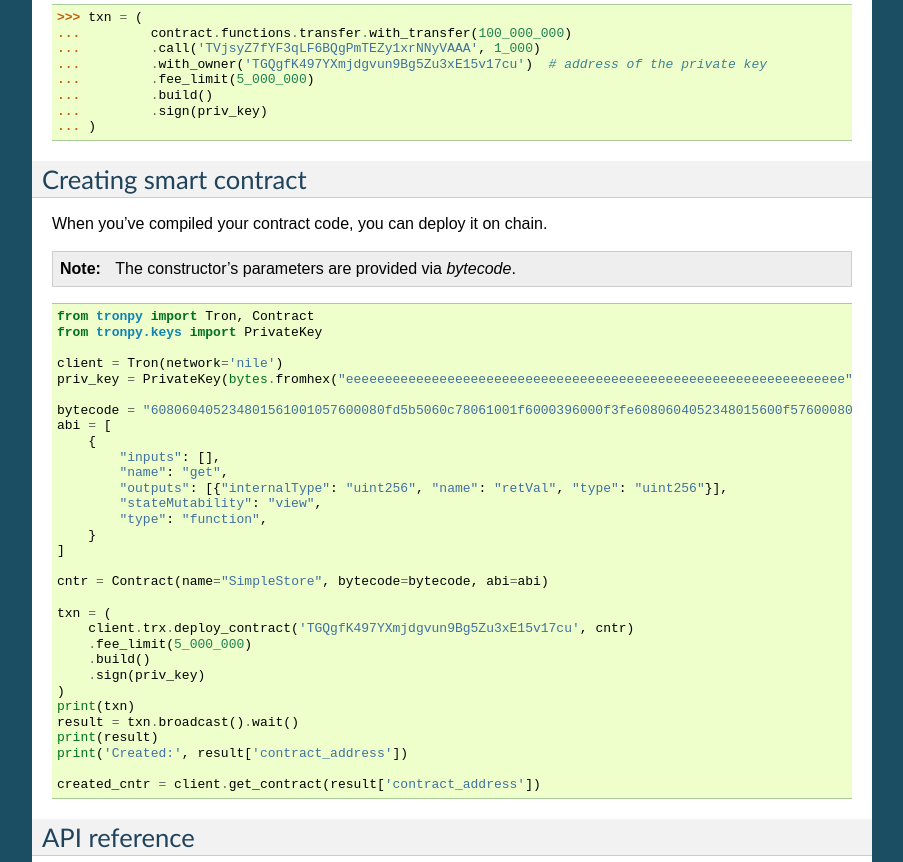
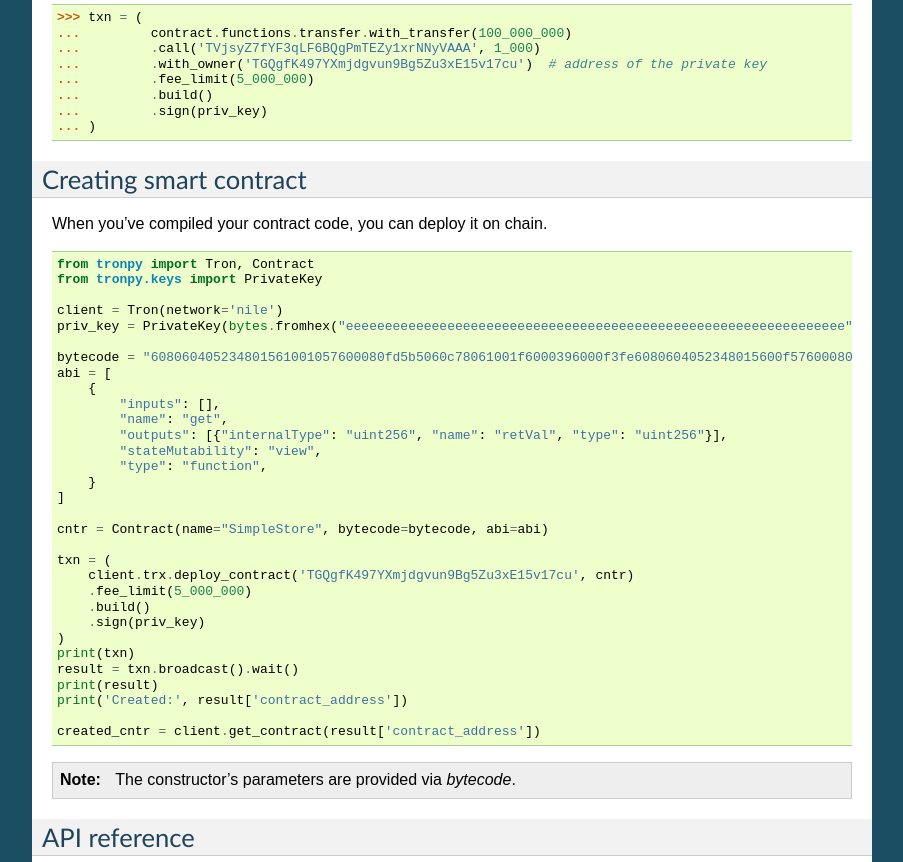
Before and after one commit to andelf/tronpy, a Sphinx documentation site: the page built from docs/contract.rst, in a window 1280 px wide and 900 px high, scrolled down 1683 px, cut to the strip 0-862 px from the top of the window. Shown: the whole strip, without its empty margins (198-1101 px from the left). Built offline with Sphinx 7.4.7, drawn with Linux system fonts in a browser that asks for light colours; part of the change alters nothing that is shown.

```diff
--- a/docs/contract.rst
+++ b/docs/contract.rst
@@ -116,10 +116,6 @@ Creating smart contract
 
 When you've compiled your contract code, you can deploy it on chain.
 
-.. note::
-
-   The constructor's parameters are provided via `bytecode`.
-
 .. code-block:: python
 
   from tronpy import Tron, Contract                                                                                                                                                                  from tronpy.keys import PrivateKey
@@ -154,6 +150,15 @@ When you've compiled your contract code, you can deploy it on chain.
 
   created_cntr = client.get_contract(result['contract_address'])
 
+.. note::
+
+   The constructor's parameters are provided via `bytecode`.
+
+.. code-block: python
+
+  cntr = Contract(name="SimpleStore", bytecode=bytecode, abi=abi)
+  parameter = cntr.constructor.encode_parameter("TRh5N2iAmjyeJbbCXsDuo7PNZvyjVWtL2e", 18)
+  cntr.bytecode = bytecode + parameter
 
 API reference
 -------------
```
